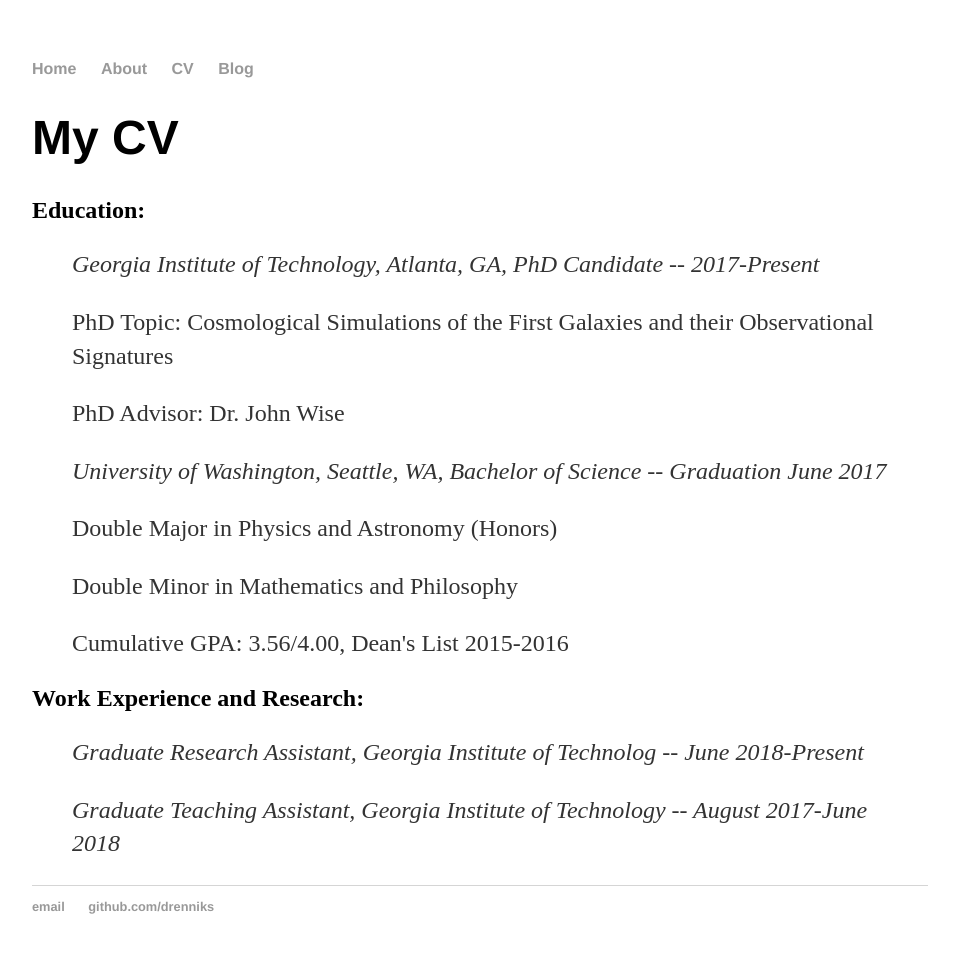
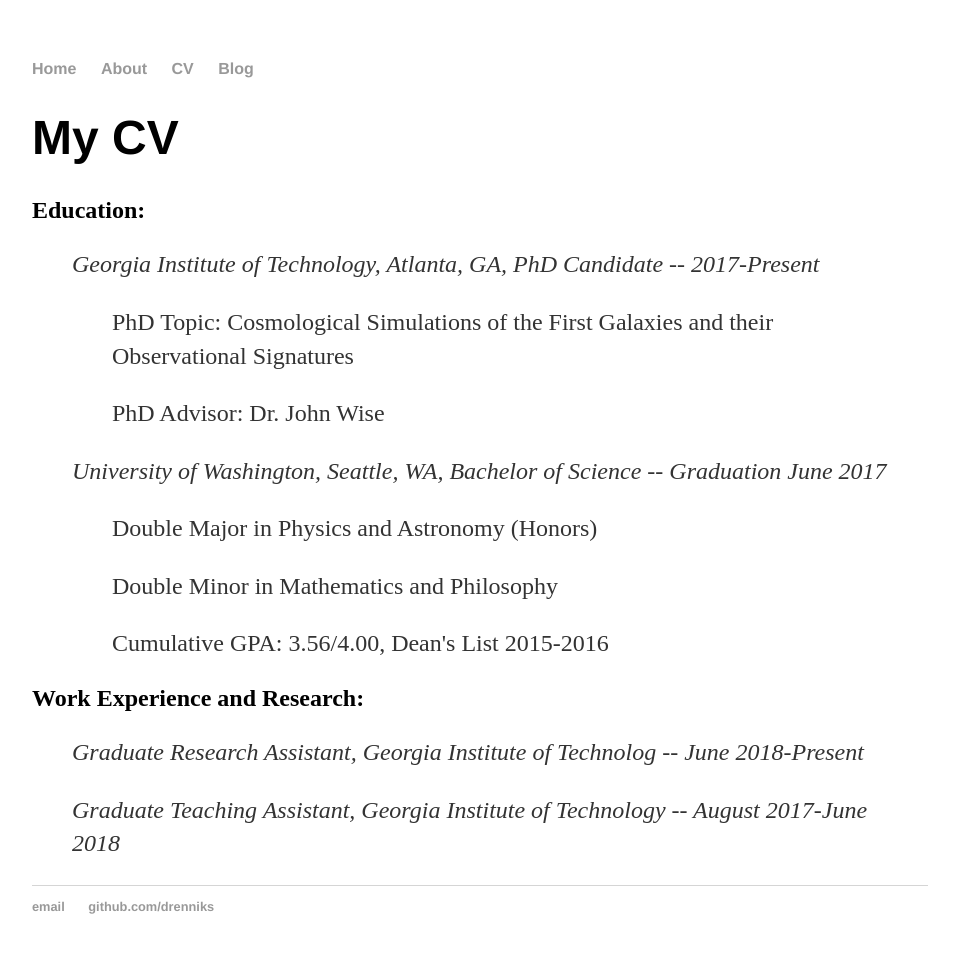
Before and after one commit to drenniks/testsite, a Jekyll site: the page built from cv/index.html, in a window 1280 px wide. Shown: the whole page, without its empty margins (160-1119 px from the left). Built offline with Jekyll 4.4.1, drawn with Linux system fonts in a browser that asks for light colours.

Commit message:
Update index.html

```diff
--- a/cv/index.html
+++ b/cv/index.html
@@ -8,13 +8,17 @@
   	<h2>Education:</h2>
 	<blockquote>
 		<p><em>Georgia Institute of Technology, Atlanta, GA, PhD Candidate -- 2017-Present</em></p>
-		<p>PhD Topic: Cosmological Simulations of the First Galaxies and their Observational Signatures</p>
-		<p>PhD Advisor: Dr. John Wise</p>
+		<blockquote>
+			<p>PhD Topic: Cosmological Simulations of the First Galaxies and their Observational Signatures</p>
+			<p>PhD Advisor: Dr. John Wise</p>
+		</blockquote>
 
 		<p><em>University of Washington, Seattle, WA, Bachelor of Science -- Graduation June 2017</em></p>
-		<p>Double Major in Physics and Astronomy (Honors)</p>
-		<p>Double Minor in Mathematics and Philosophy</p>
-		<p>Cumulative GPA: 3.56/4.00, Dean's List 2015-2016</p>
+		<blockquote>
+			<p>Double Major in Physics and Astronomy (Honors)</p>
+			<p>Double Minor in Mathematics and Philosophy</p>
+			<p>Cumulative GPA: 3.56/4.00, Dean's List 2015-2016</p>
+		</blockquote>
 	</blockquote>
 
 	<h2>Work Experience and Research:</h2>
```
